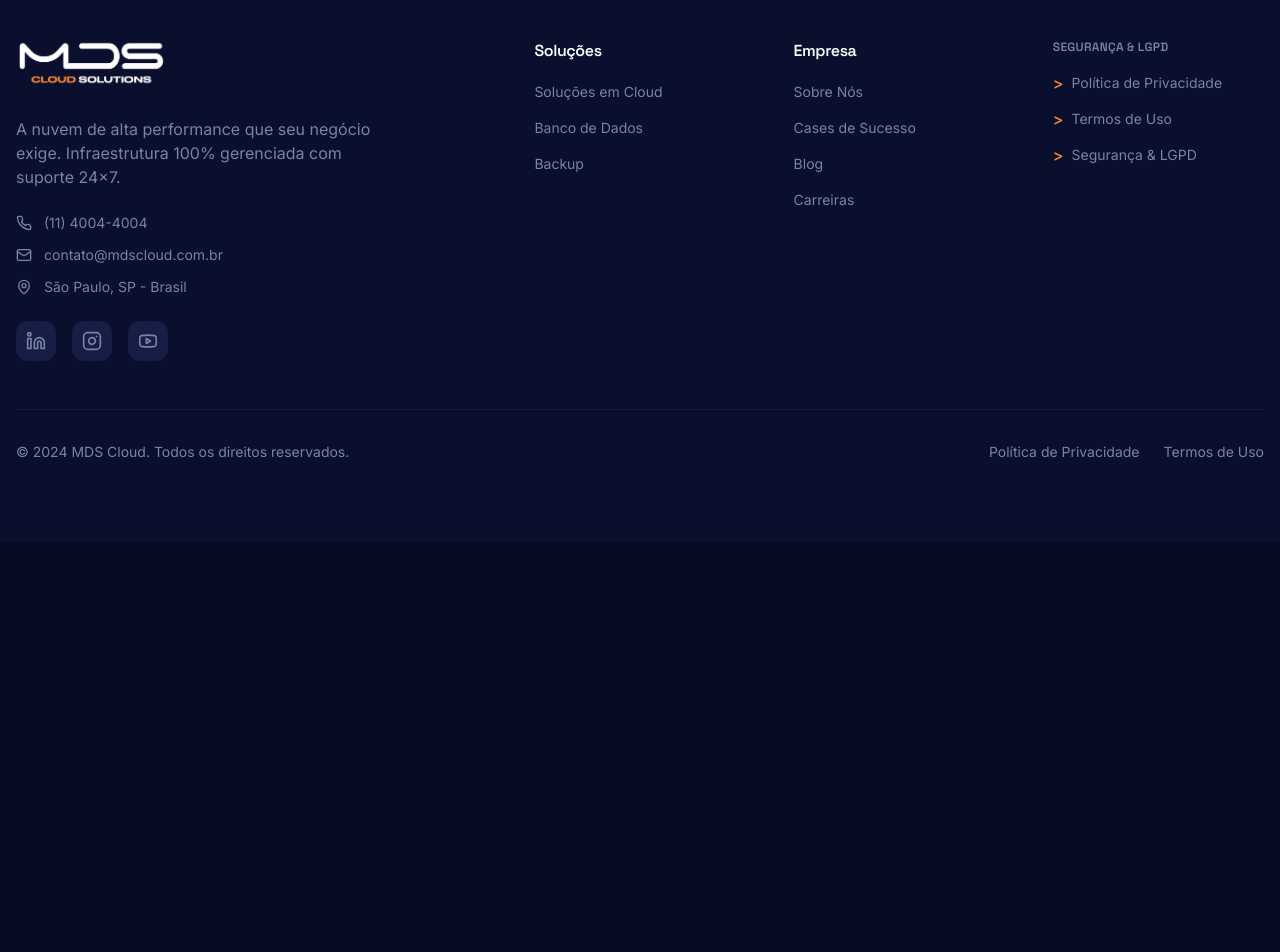
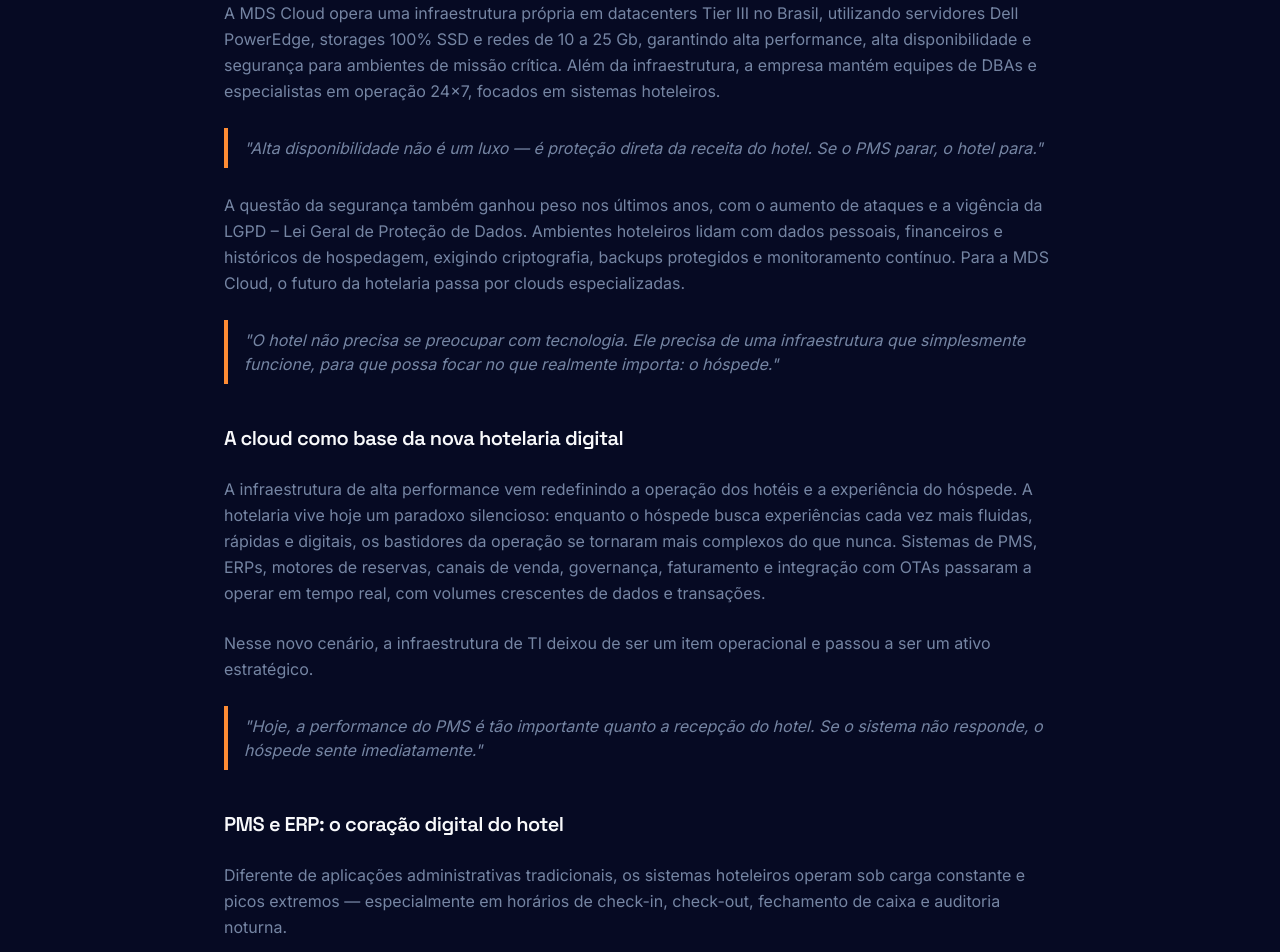
Before and after one commit to Mdscloud/website-new, a React (Vite) app: page /blog/cloud-alta-performance-hotelaria-digital in a window 1280 px wide. Shown: the part 1120-2072 px from the top of the page. Before the commit the page ends 1662 px from the top, so only its background shows below. Built offline with nearby package versions, Linux system fonts and the light colour scheme; the HTML template or start-up script is replaced by a standard one; a web font is replaced by a local one.

Commit message:
Atualizações finais e readme

```diff
--- a/src/data/blogPosts.ts
+++ b/src/data/blogPosts.ts
@@ -1,6 +1,6 @@
 import imgCloudHoteis from "@/assets/artigo1.jpg";
 import imgInfraestruturaErp from "@/assets/artigo2.jpg";
-import imgHotelariaDigital from "@/assets/about/hero.jpg";
+import imgHotelariaDigital from "@/assets/artigo3.jpg";
 
 export type BodyBlock =
   | { type: "paragraph"; content: string }
@@ -18,6 +18,8 @@ export interface BlogPostData {
   image: string;
   externalUrl: string;
   source: string;
+  /** Posição do enquadramento da imagem (top = prioriza parte superior, ex.: rosto) */
+  imagePosition?: "top" | "center" | "bottom";
   /** Conteúdo completo da matéria (quando disponível) */
   body?: BodyBlock[];
 }
@@ -145,6 +147,7 @@ export const blogPosts: BlogPostData[] = [
     externalUrl:
       "https://tiinside.com.br/03/12/2025/mds-cloud-aposta-em-infraestrutura-propria-para-liderar-hospedagem-de-sistemas-erp/",
     source: "TI INSIDE Online",
+    imagePosition: "top",
     body: [
       {
         type: "paragraph",
@@ -253,6 +256,125 @@ export const blogPosts: BlogPostData[] = [
     externalUrl:
       "https://revistahoteis.com.br/cloud-de-alta-performance-se-torna-pilar-da-nova-hotelaria-digital/",
     source: "Revista Hotéis",
+    body: [
+      {
+        type: "paragraph",
+        content:
+          "A cloud virou o sistema mais importante do hotel, pois envolve a infraestrutura de alta performance por trás de PMS, reservas e faturamento.",
+      },
+      {
+        type: "paragraph",
+        content:
+          "A transformação digital da hotelaria colocou os sistemas de gestão no centro da operação. PMS, ERPs, motores de reservas e integrações com OTAs hoje definem não apenas a eficiência interna dos hotéis, mas também a experiência do hóspede. Nesse cenário, a cloud deixou de ser apenas um recurso de TI e passou a ser um ativo estratégico. Segundo Bruno Schwambach, Diretor de Tecnologia e Bancos de Dados da MDS Cloud, operar sistemas críticos em uma infraestrutura inadequada é um dos principais gargalos do setor.",
+      },
+      {
+        type: "quote",
+        content:
+          "PMS e ERP são aplicações de alta demanda. Elas precisam de baixa latência, alto IOPS e estabilidade. Uma cloud genérica não foi desenhada para isso.",
+      },
+      {
+        type: "paragraph",
+        content:
+          "A MDS Cloud opera uma infraestrutura própria em datacenters Tier III no Brasil, utilizando servidores Dell PowerEdge, storages 100% SSD e redes de 10 a 25 Gb, garantindo alta performance, alta disponibilidade e segurança para ambientes de missão crítica. Além da infraestrutura, a empresa mantém equipes de DBAs e especialistas em operação 24×7, focados em sistemas hoteleiros.",
+      },
+      {
+        type: "quote",
+        content:
+          "Alta disponibilidade não é um luxo — é proteção direta da receita do hotel. Se o PMS parar, o hotel para.",
+      },
+      {
+        type: "paragraph",
+        content:
+          "A questão da segurança também ganhou peso nos últimos anos, com o aumento de ataques e a vigência da LGPD – Lei Geral de Proteção de Dados. Ambientes hoteleiros lidam com dados pessoais, financeiros e históricos de hospedagem, exigindo criptografia, backups protegidos e monitoramento contínuo. Para a MDS Cloud, o futuro da hotelaria passa por clouds especializadas.",
+      },
+      {
+        type: "quote",
+        content:
+          "O hotel não precisa se preocupar com tecnologia. Ele precisa de uma infraestrutura que simplesmente funcione, para que possa focar no que realmente importa: o hóspede.",
+      },
+      { type: "heading", content: "A cloud como base da nova hotelaria digital" },
+      {
+        type: "paragraph",
+        content:
+          "A infraestrutura de alta performance vem redefinindo a operação dos hotéis e a experiência do hóspede. A hotelaria vive hoje um paradoxo silencioso: enquanto o hóspede busca experiências cada vez mais fluidas, rápidas e digitais, os bastidores da operação se tornaram mais complexos do que nunca. Sistemas de PMS, ERPs, motores de reservas, canais de venda, governança, faturamento e integração com OTAs passaram a operar em tempo real, com volumes crescentes de dados e transações.",
+      },
+      {
+        type: "paragraph",
+        content:
+          "Nesse novo cenário, a infraestrutura de TI deixou de ser um item operacional e passou a ser um ativo estratégico.",
+      },
+      {
+        type: "quote",
+        content:
+          "Hoje, a performance do PMS é tão importante quanto a recepção do hotel. Se o sistema não responde, o hóspede sente imediatamente.",
+      },
+      { type: "heading", content: "PMS e ERP: o coração digital do hotel" },
+      {
+        type: "paragraph",
+        content:
+          "Diferente de aplicações administrativas tradicionais, os sistemas hoteleiros operam sob carga constante e picos extremos — especialmente em horários de check-in, check-out, fechamento de caixa e auditoria noturna.",
+      },
+      {
+        type: "quote",
+        content:
+          "Estamos falando de bancos de dados que processam reservas, pagamentos, tarifas, integrações com canais externos e controle de apartamentos em tempo real. Isso exige uma infraestrutura preparada para alto volume de I/O e baixa latência. É por isso que muitos hotéis, ao migrar para clouds genéricas, acabam enfrentando lentidão, travamentos e instabilidade.",
+      },
+      { type: "heading", content: "O que define uma cloud de alta performance" },
+      {
+        type: "paragraph",
+        content:
+          "Segundo a MDS Cloud uma infraestrutura adequada para hotelaria precisa ir além da simples virtualização. Ela deve ser construída sobre quatro pilares estratégicos: infraestrutura de alto desempenho, capaz de sustentar sistemas críticos sem lentidão; redes rápidas e estáveis, que garantem resposta imediata dos sistemas; servidores corporativos preparados para operação contínua; arquiteturas redundantes, que asseguram disponibilidade permanente. Mas performance não é apenas tecnologia. Conhecimento técnico, experiência prática no setor hoteleiro e convivência diária com PMS, ERPs e integrações são essenciais para extrair o máximo desempenho da nuvem. É isso que permite ajustes finos, antecipação de problemas e otimização real da operação.",
+      },
+      {
+        type: "quote",
+        content:
+          "Não basta ter nuvem. É preciso ter uma nuvem desenhada para bancos de dados e aplicações críticas.",
+      },
+      { type: "heading", content: "Alta disponibilidade como proteção de receita" },
+      {
+        type: "paragraph",
+        content:
+          "Na hotelaria, indisponibilidade significa perda direta de faturamento e impacto na experiência do hóspede. Por isso, arquiteturas modernas utilizam replicação, failover automático e monitoramento contínuo.",
+      },
+      {
+        type: "quote",
+        content:
+          "Alta disponibilidade não é um recurso técnico. É um mecanismo de proteção do negócio. Um hotel que fica sem PMS simplesmente para de operar.",
+      },
+      { type: "heading", content: "Segurança e LGPD no centro da operação" },
+      {
+        type: "paragraph",
+        content:
+          "Outro ponto crítico é a segurança da informação. Os sistemas hoteleiros armazenam dados pessoais, documentos e informações financeiras de hóspedes, exigindo conformidade com a LGPD. A MDS Cloud trabalha com criptografia, firewalls corporativos, backups protegidos contra ransomware e monitoramento ativo.",
+      },
+      {
+        type: "quote",
+        content:
+          "O risco hoje não é apenas a lentidão. É o vazamento de dados e o dano à reputação do hotel.",
+      },
+      { type: "heading", content: "Cloud especializada: um novo modelo para a hotelaria" },
+      {
+        type: "paragraph",
+        content:
+          "Enquanto grandes nuvens públicas oferecem escala, muitas não entregam a especialização necessária para sistemas hoteleiros. A proposta da MDS Cloud é diferente: uma infraestrutura focada em ERP, PMS e bancos de dados críticos, com suporte humano 24×7 e equipes de DBAs.",
+      },
+      {
+        type: "quote",
+        content:
+          "Hotelaria exige previsibilidade, performance real e atendimento próximo. É isso que uma cloud especializada entrega.",
+      },
+      { type: "heading", content: "A tecnologia por trás da experiência" },
+      {
+        type: "paragraph",
+        content:
+          "Para o hóspede, a cloud é invisível. Mas ela está presente em cada etapa da jornada: da reserva ao check-out, do pagamento à governança.",
+      },
+      {
+        type: "quote",
+        content:
+          "Quando a tecnologia funciona bem, ela desaparece. E o que fica é a experiência. É isso que os hotéis precisam hoje.",
+      },
+    ],
   },
 ];
 
--- a/src/pages/Blog.tsx
+++ b/src/pages/Blog.tsx
@@ -83,7 +83,7 @@ const Blog = () => {
                           <img
                             src={post.image}
                             alt=""
-                            className="h-full w-full object-cover"
+                            className={`h-full w-full object-cover ${post.imagePosition === "top" ? "object-top" : post.imagePosition === "bottom" ? "object-bottom" : "object-center"}`}
                           />
                         </div>
                         <CardHeader>
--- a/src/pages/BlogPost.tsx
+++ b/src/pages/BlogPost.tsx
@@ -52,7 +52,7 @@ const BlogPost = () => {
                   <img
                     src={post.image}
                     alt=""
-                    className="h-full w-full object-cover"
+                    className={`h-full w-full object-cover ${post.imagePosition === "top" ? "object-top" : post.imagePosition === "bottom" ? "object-bottom" : "object-center"}`}
                   />
                 </div>
 
```
Also changed, not shown: src/assets/artigo3.jpg (added), 1 other file (tests, documents, lock files or other folders).
